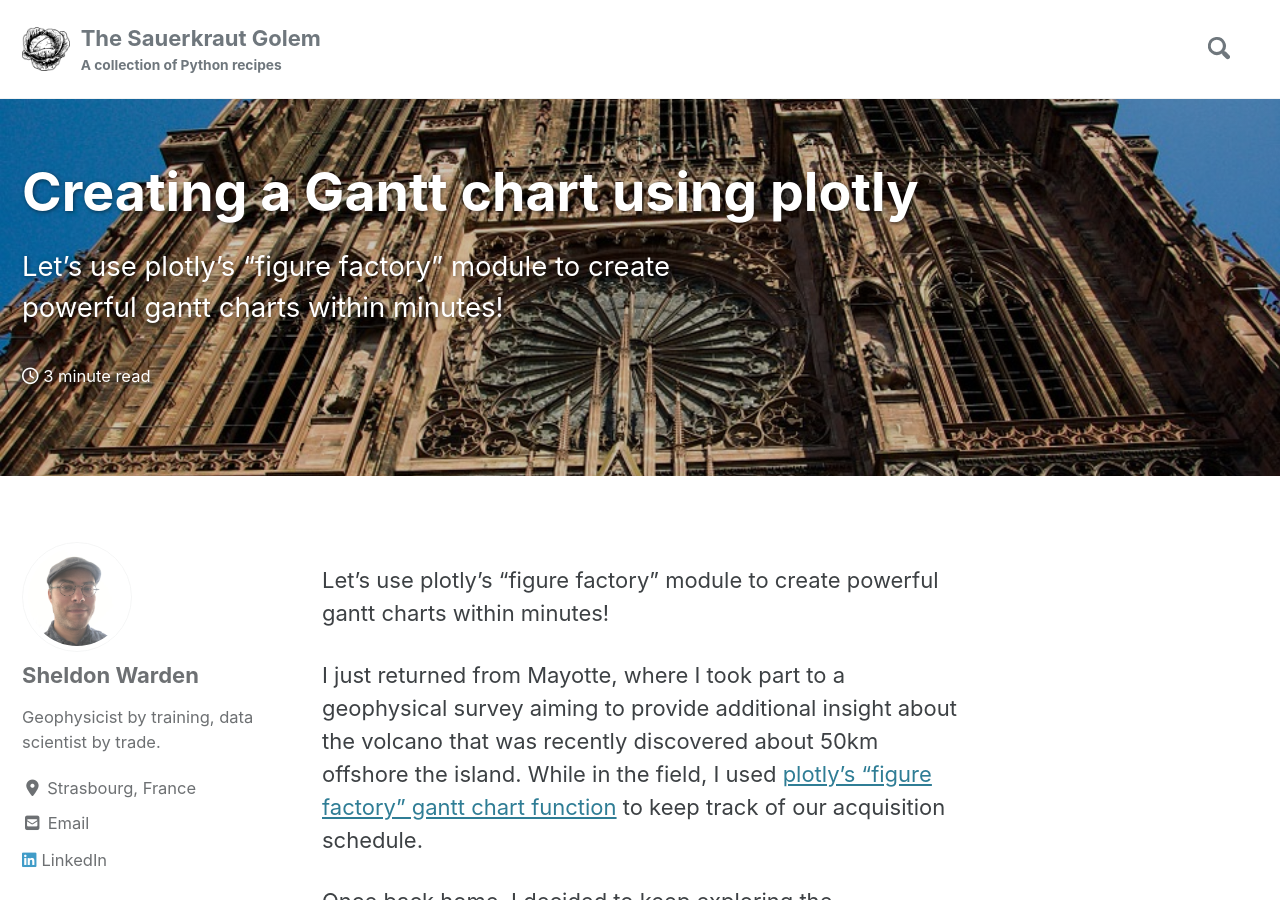
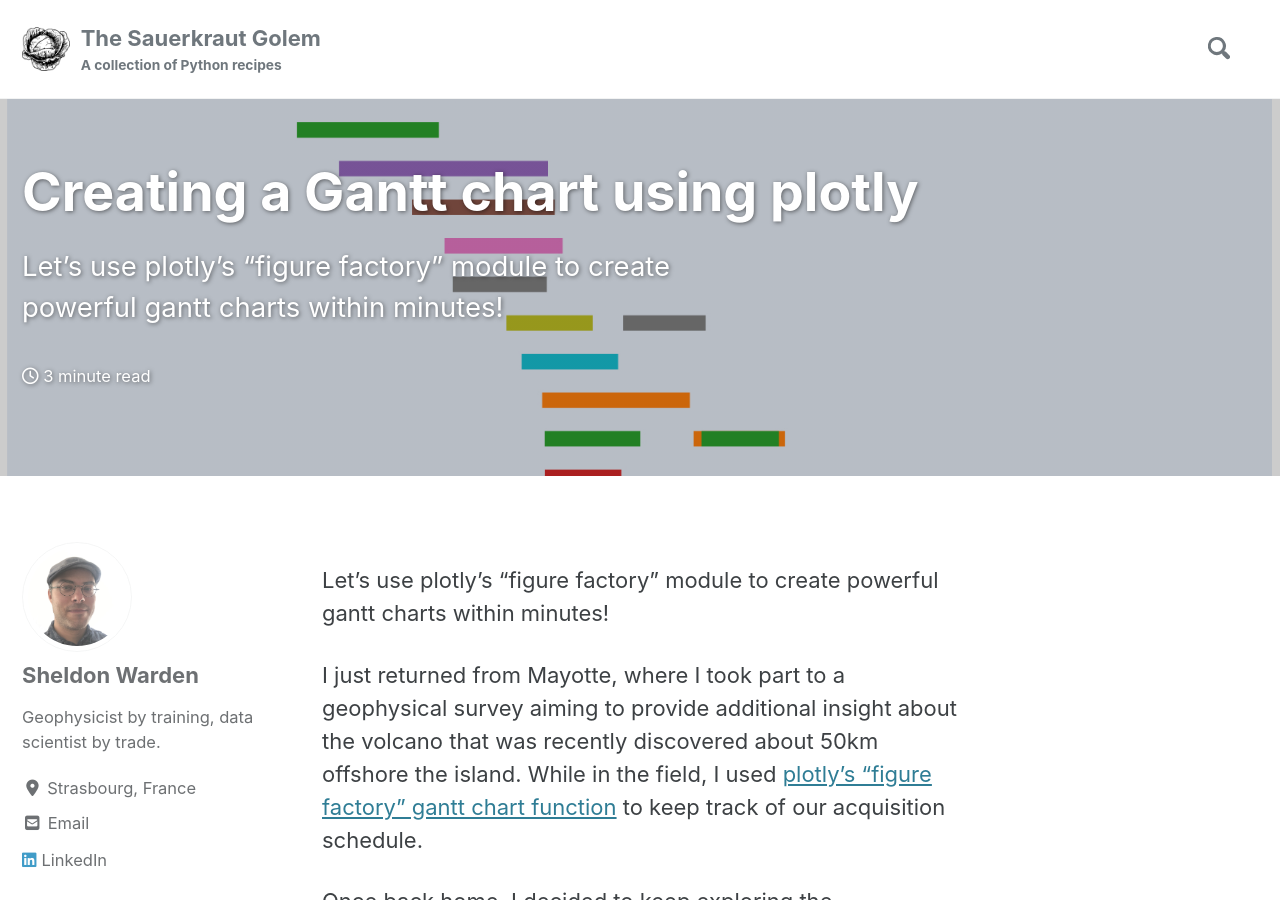
Before and after one commit to Ovide19/blog, a Jekyll site: the page built from _posts/2020-07-19-gantt.md, in a window 1280 px wide and 900 px high. Built offline with Jekyll 4.4.1, drawn with Linux system fonts in a browser that asks for light colours; cached includes are drawn as plain includes; nearby versions of some CDN libraries.

Commit message:
update gantt figure

```diff
--- a/_posts/2020-07-19-gantt.md
+++ b/_posts/2020-07-19-gantt.md
@@ -3,7 +3,7 @@ layout: posts
 title: Creating a Gantt chart using plotly
 published: true
 header:
-  overlay_image: /assets/images/cathedral.jpg
+  overlay_image: /assets/images/gantt_overlay.jpg
   overlay_filter: 0.2
 tags: [plotly, pandas]
 date: 2020-07-19
```
Also changed, not shown: assets/images/gantt.jpg.
